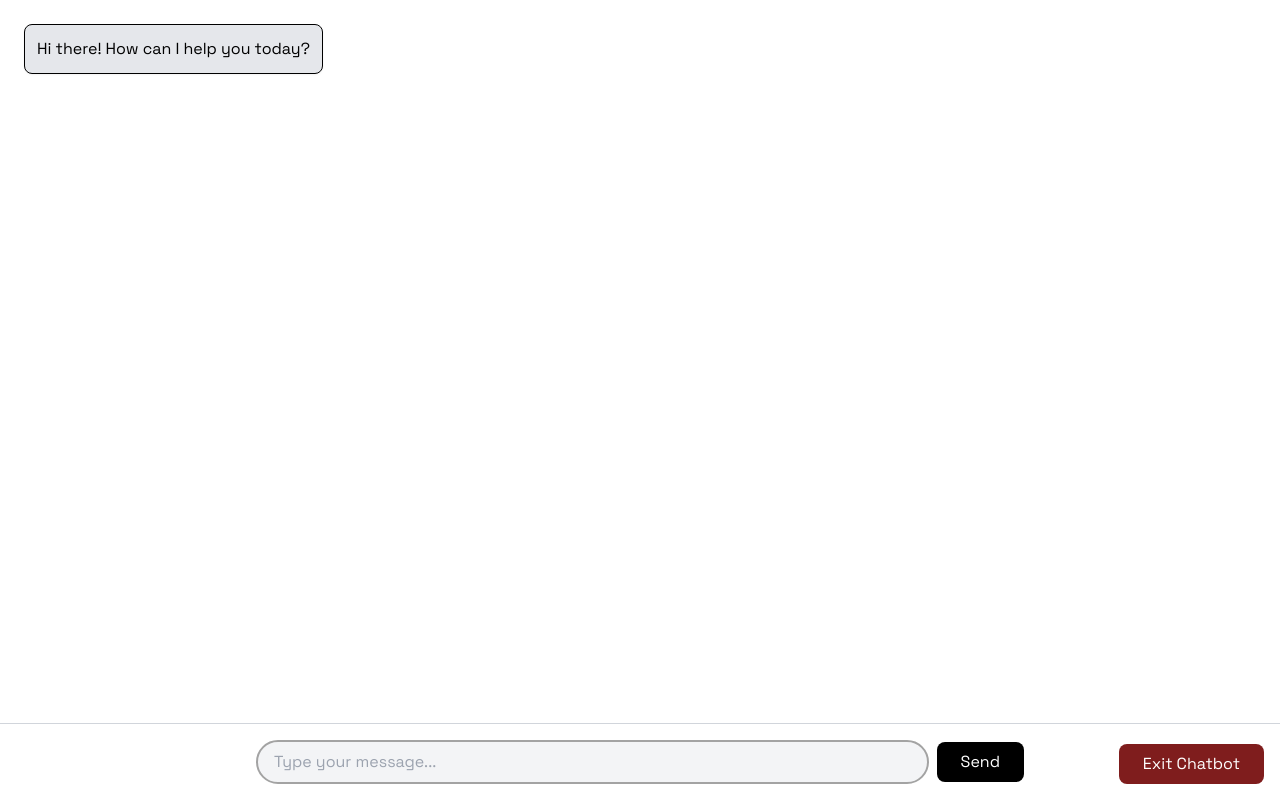
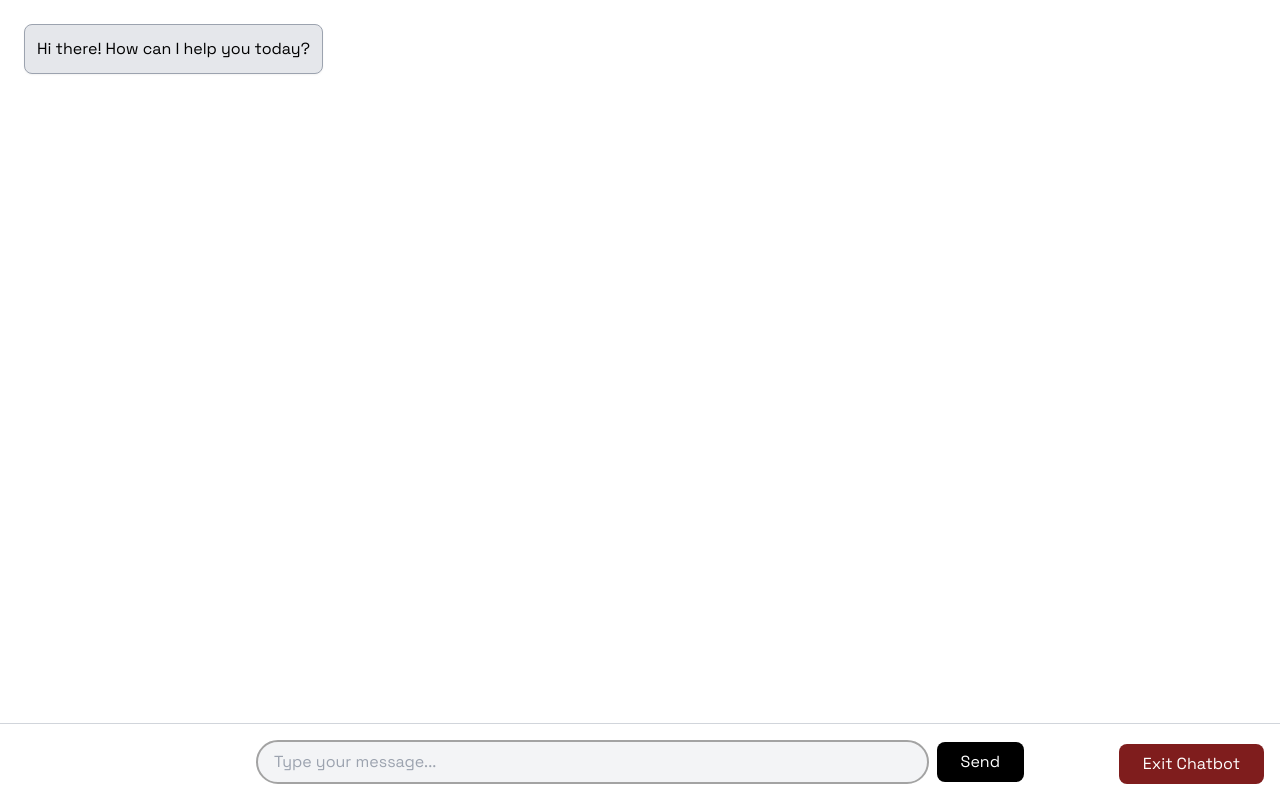
Before and after one commit to schnell-sih/firstcheque, a Next.js app: page /chatbot in a window 1280 px wide. Built offline with nearby package versions, Linux system fonts and the light colour scheme.

Commit message:
refactor: update UI

```diff
--- a/src/components/Message.tsx
+++ b/src/components/Message.tsx
@@ -7,9 +7,11 @@ const Message: React.FC<MessageProps> = ({ text, isUser }) => {
   return (
     <div className={`flex ${isUser ? "justify-end" : "justify-start"} mb-4`}>
       <div
-        className={`${
-          isUser ? "bg-gray-300 text-black" : "bg-gray-200 text-black"
-        } p-3 rounded-lg max-w-xs shadow-sm border border-black`}
+        className={`border ${
+          isUser
+            ? "bg-gray-300 text-black border-gray-800"
+            : "bg-gray-200 text-black border-gray-400"
+        } p-3 rounded-lg max-w-xs shadow-sm`}
       >
         {text}
       </div>
```
